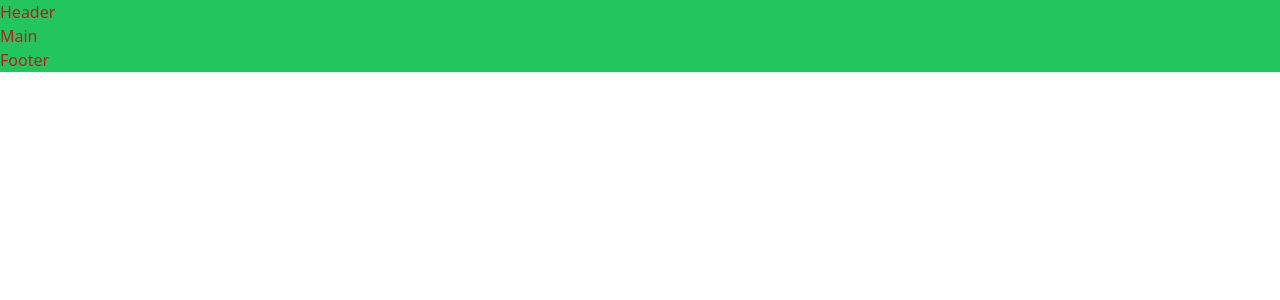
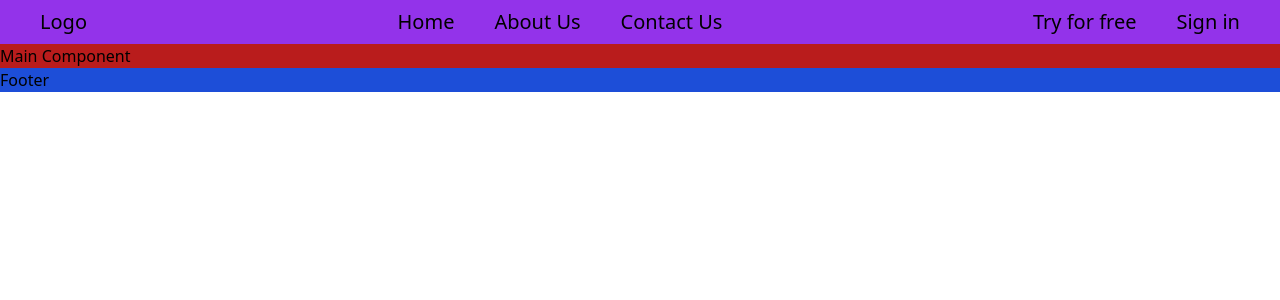
Before and after one commit to Dev-x-Dsa/Share-Space, a React (Create React App) app in the folder sharespace/: page / in a window 1280 px wide. Shown: the top 300 px of the page. Built offline with nearby package versions, Linux system fonts and the light colour scheme.

Commit message:
BASICS done

```diff
--- a/sharespace/src/App.js
+++ b/sharespace/src/App.js
@@ -6,7 +6,7 @@ import Footer from './components/Footer';
 
 function App() {
   return (
-    <div className=' text-red-700 bg-green-500'>
+    <div className=''>
       <Header/>
       <MainComponent/>
       <Footer/>
--- a/sharespace/src/components/Footer.jsx
+++ b/sharespace/src/components/Footer.jsx
@@ -1,5 +1,5 @@
 const Footer=()=>{
-    return (<div>
+    return (<div className=" bg-blue-700">
         Footer
     </div>)
 }
--- a/sharespace/src/components/Header.jsx
+++ b/sharespace/src/components/Header.jsx
@@ -1,6 +1,20 @@
 const Header=()=>{
-    return (<div>
-        Header
+    return (
+    <div className="bg-purple-600 text-xl py-2">
+        <div className="flex justify-between mx-10">
+            <div>
+                Logo
+            </div>
+            <div className="flex gap-x-10">
+                <p>Home</p>
+                <p>About Us</p>
+                <p>Contact Us</p>
+            </div>
+            <div className="flex gap-x-10">
+                <p>Try for free</p>
+                <p>Sign in</p>
+            </div>
+        </div>
     </div>)
 }
 
--- a/sharespace/src/components/MainComponent.jsx
+++ b/sharespace/src/components/MainComponent.jsx
@@ -1,6 +1,8 @@
 const MainComponent=()=>{
-    return (<div>
-        Main
+    return (<div className="bg-red-700">
+        <p>
+            Main Component
+        </p>
     </div>)
 }
 
```
